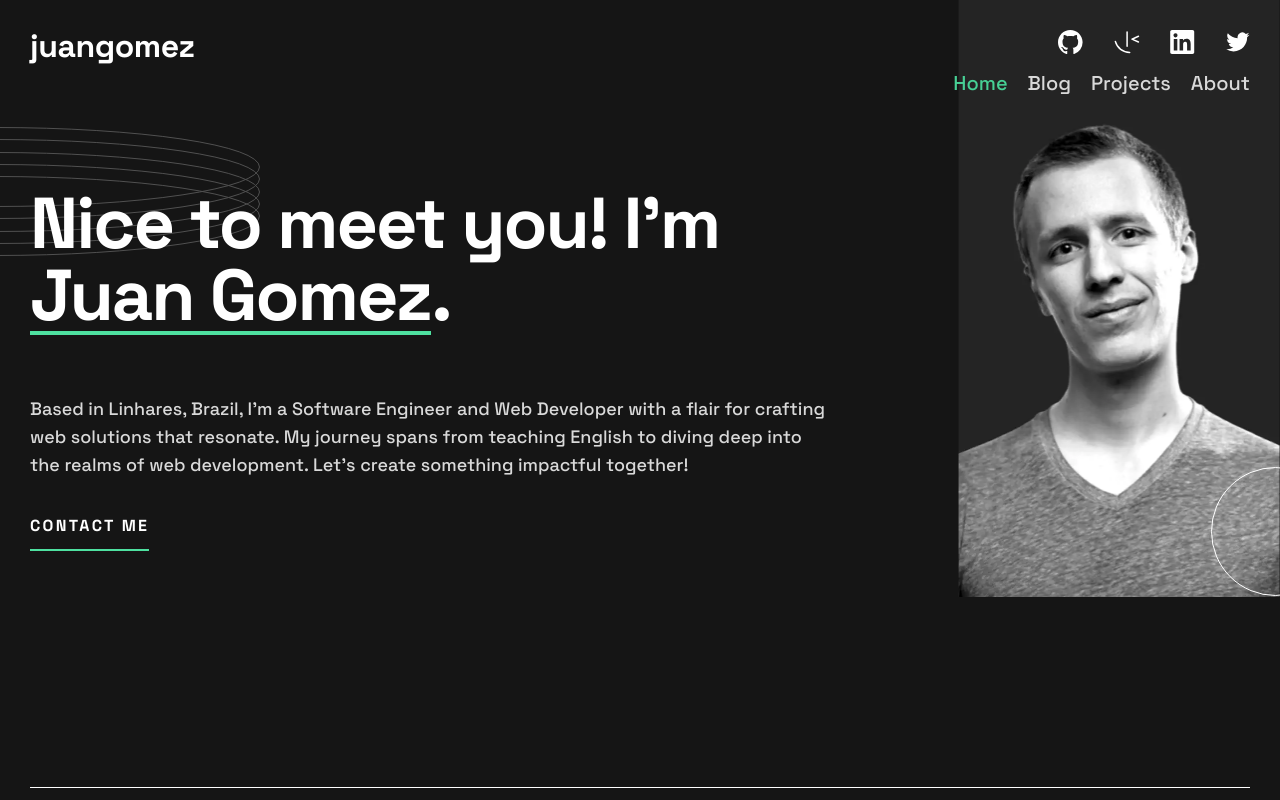
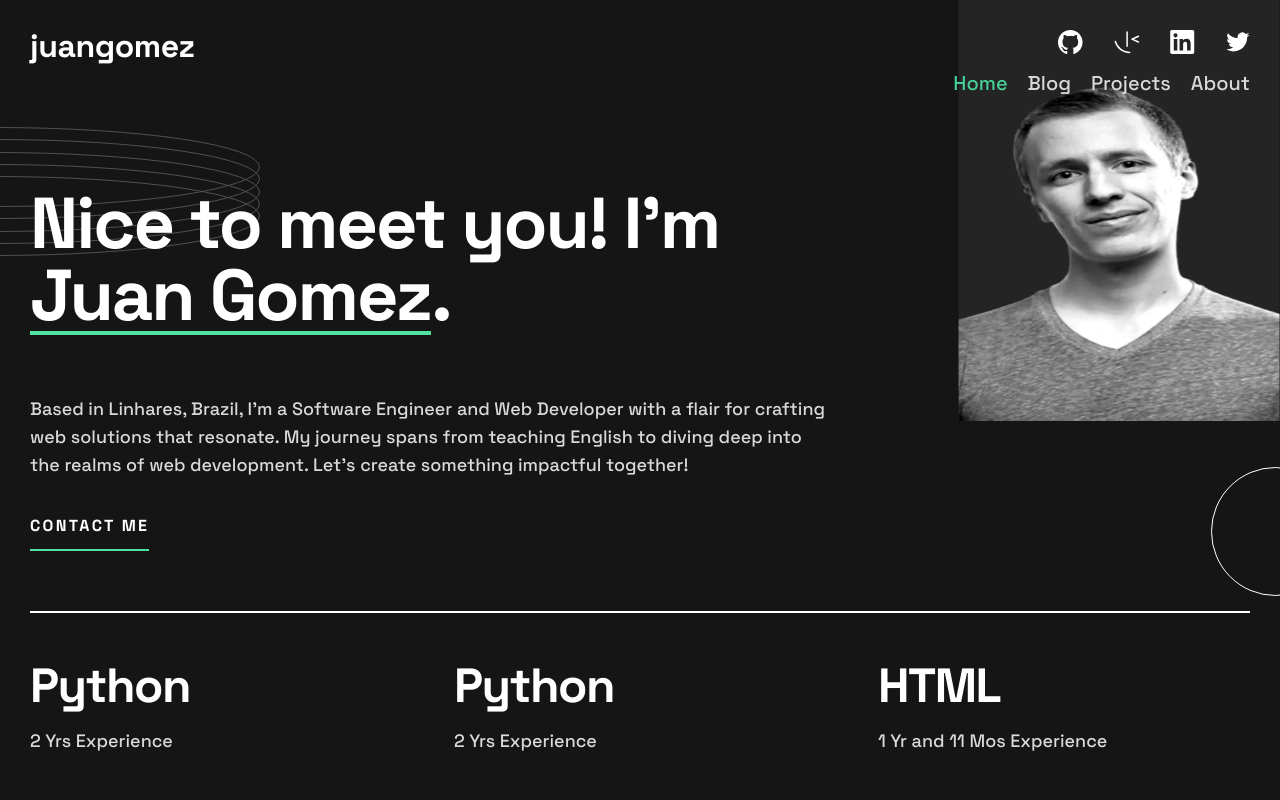
Before and after one commit to newbpydev/a-portfolio-site, a React (Vite) app: page / in a window 1280 px wide. Shown: the top 800 px of the page. Built offline with nearby package versions, Linux system fonts and the light colour scheme.

Commit message:
chore(AppHeader.tsx): add margin-right to improve spacing in the header component chore(HomePage.tsx): add border-bottom to the HeroSection component for visual separation chore(HomePage.tsx): adjust positioning and dimensions of elements in the HeroSection component for responsive design

```diff
--- a/src/components/header/AppHeader.tsx
+++ b/src/components/header/AppHeader.tsx
@@ -38,6 +38,7 @@ const StyledHeader = styled.header`
       gap: 1.5rem;
     }
     @media (min-width: 90em) {
+      margin-right: 3rem;
     }
   }
   /* width: 15.4rem; */
--- a/src/pages/HomePage.tsx
+++ b/src/pages/HomePage.tsx
@@ -10,6 +10,7 @@ const HeroSection = styled.section`
   flex-direction: column;
   gap: 2.4rem;
   z-index: 0;
+  border-bottom: 1px solid white;
 
   @media (min-width: 48em) {
     flex-direction: row;
@@ -53,6 +54,8 @@ const HeroSection = styled.section`
       right: -9rem;
     }
     @media (min-width: 90em) {
+      right: 38rem;
+      top: 32rem;
     }
   }
 
@@ -119,11 +122,13 @@ const HeroSection = styled.section`
 
     @media (min-width: 48em) {
       /* position: absolute; */
-      width: 32.4rem;
-      height: 60rem;
+      /* width: 32.4rem;
+      height: 60rem; */
       order: 1;
     }
     @media (min-width: 90em) {
+      height: 72rem;
+      width: 44.5rem;
     }
   }
 `;
@@ -132,6 +137,7 @@ const StyledHeroImg = styled.img`
   display: block;
   margin-top: -10rem;
   width: 17.5rem;
+  height: auto;
 
   @media (min-width: 48em) {
     margin-top: 0rem;
@@ -139,10 +145,14 @@ const StyledHeroImg = styled.img`
     top: -19rem;
     right: -3rem;
     width: 32.2rem;
-    height: 600rem;
+    height: 60rem;
     z-index: -20;
   }
   @media (min-width: 90em) {
+    right: 0rem;
+    top: -23rem;
+    width: 44.5rem;
+    height: 72rem;
   }
 `;
 
```
